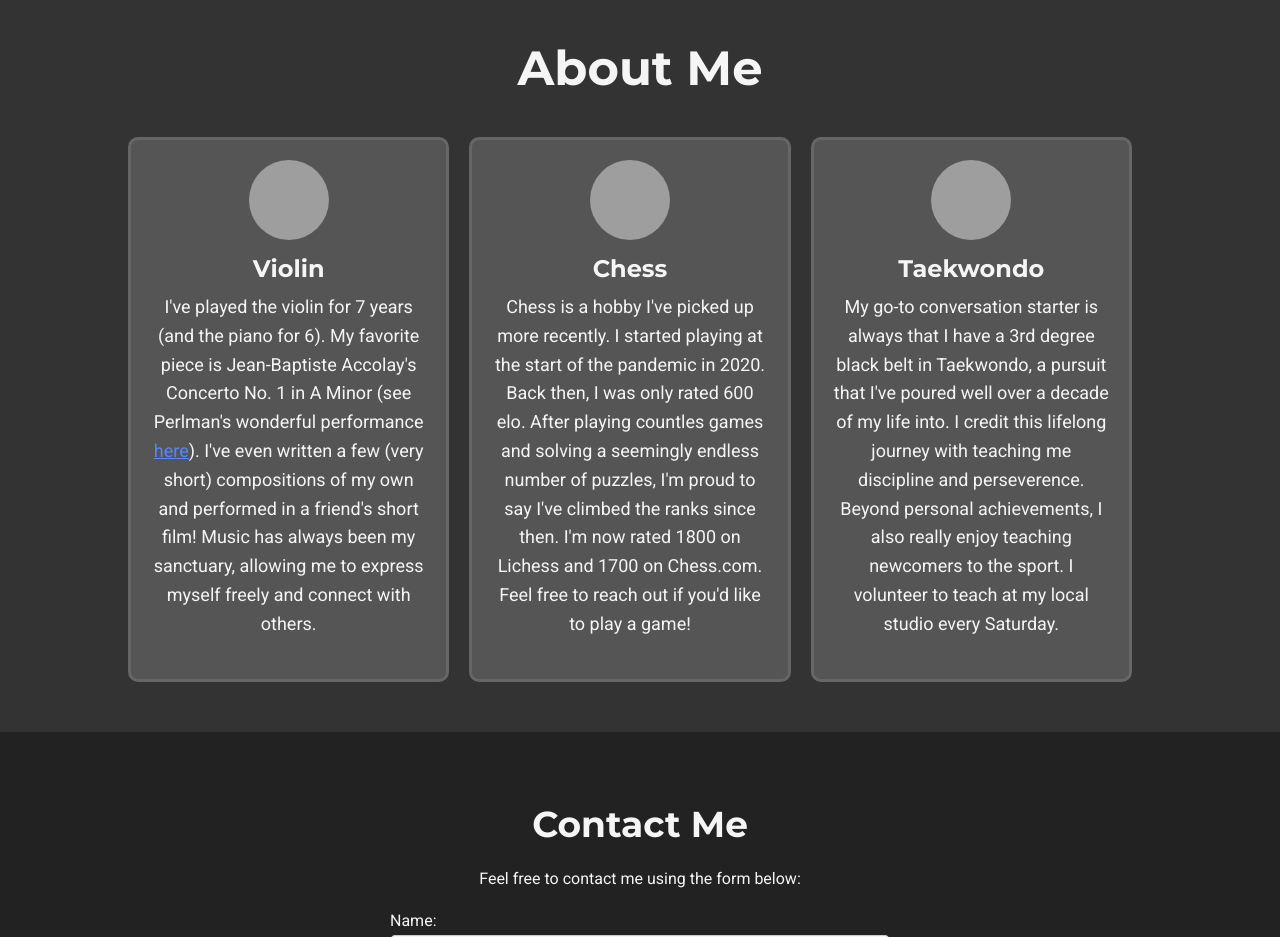
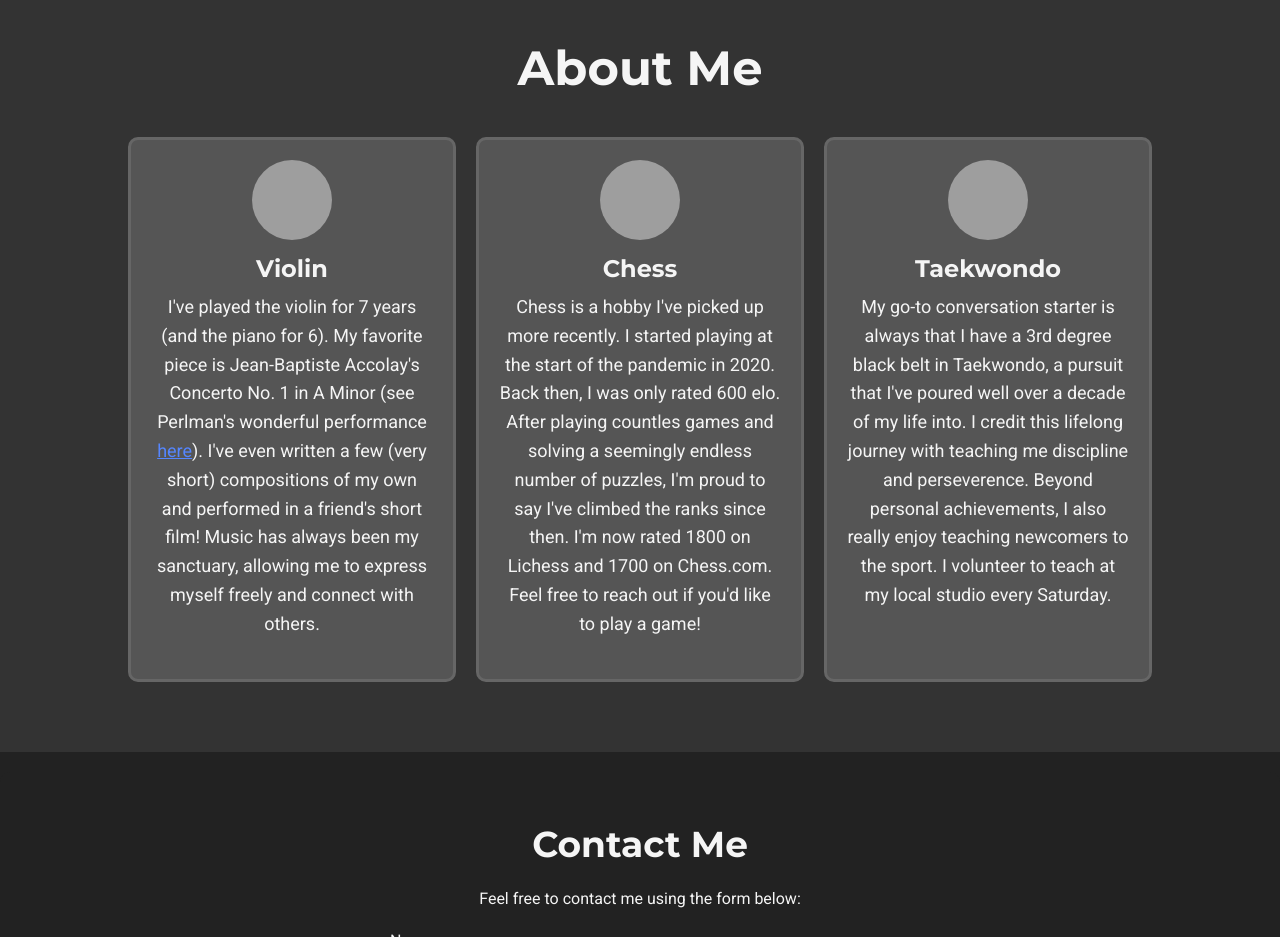
Before and after one commit to vmporuri/personal-website, a plain HTML site: page index.html in a window 1280 px wide. Shown: the part 960-1897 px from the top of the page. Drawn offline with Linux system fonts and the light colour scheme; grey boxes are pictures that could not be loaded.

Commit message:
fix: columns resize incorrectly in small viewport

```diff
--- a/style.css
+++ b/style.css
@@ -157,23 +157,24 @@ nav.sticky-nav ul li a:hover {
 
 .about-columns {
   display: flex;
-  justify-content: space-evenly;
+  flex-wrap: wrap;
+  justify-content: space-between;
   width: 80%;
 }
 
 .about-item {
-  flex: 1 1 33.33%;
-  margin-right: 20px;
+  flex: 1 0 300px;
+  margin-bottom: 20px;
   background-color: #555;
   border-radius: 10px;
   padding: 20px;
   text-align: center;
   border: 3px solid #666;
+  box-sizing: border-box;
 }
 
 .about-item:last-child {
-  padding: 20px;
-  margin-right: 20px;
+  margin-right: 0;
 }
 
 .about-item img {
@@ -197,12 +198,29 @@ nav.sticky-nav ul li a:hover {
 .about-item p a {
   color: #5586ff;
 }
+
 .about-item p a:active {
   color: #5586ff;
 }
+
 .about-item p a:focus {
   color: #5586ff;
   outline: none;
+}
+
+/* Media query for larger screens */
+@media screen and (min-width: 768px) {
+  .about-columns {
+    justify-content: flex-start;
+  }
+
+  .about-item {
+    margin-right: 20px;
+  }
+
+  .about-item:last-child {
+    margin-right: 0;
+  }
 }
 
 /* Contact me styling */
```
